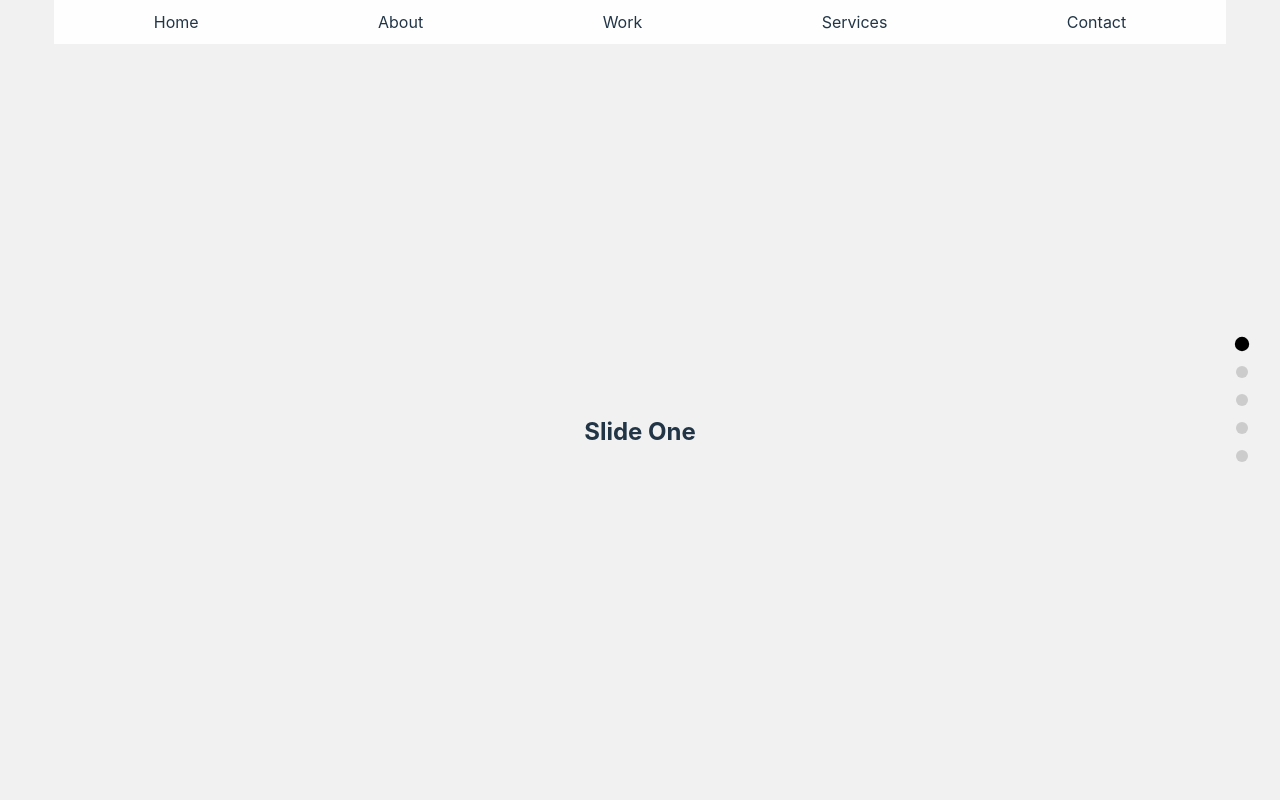
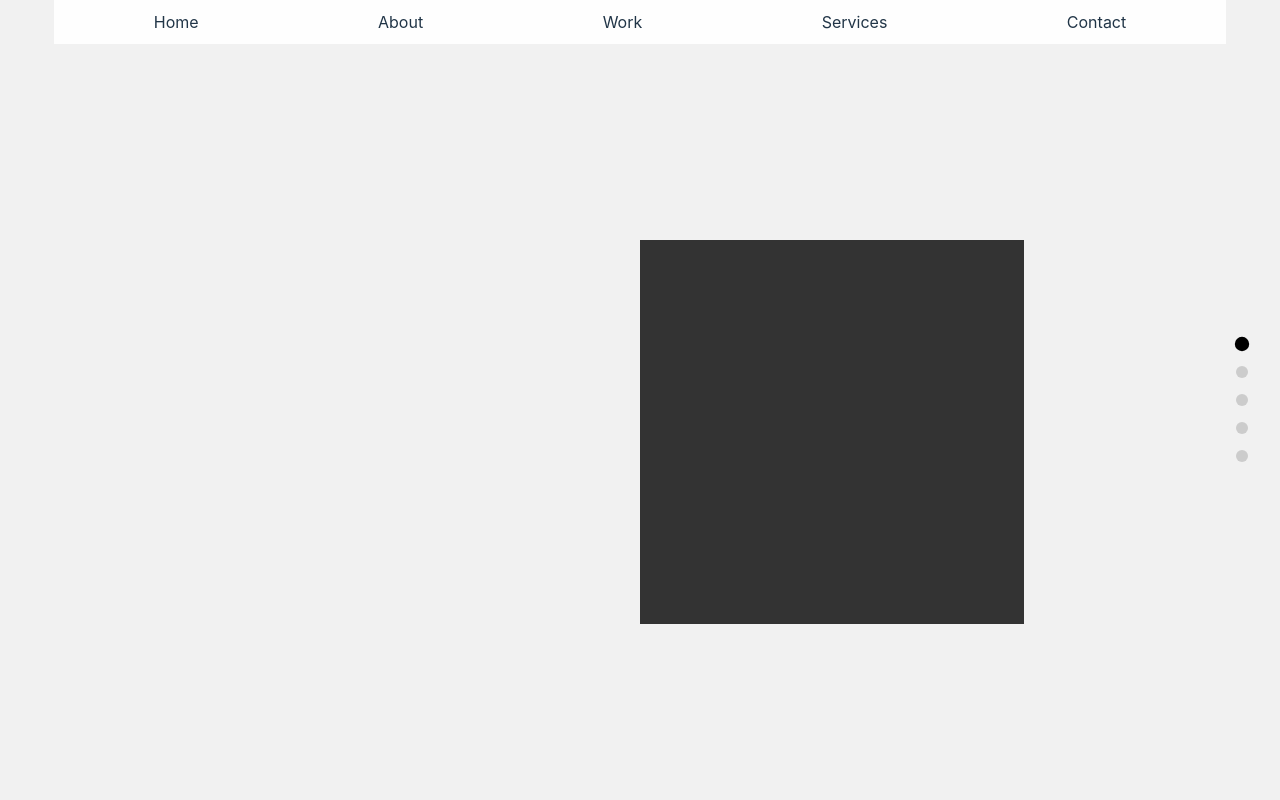
Before and after one commit to circuloponto/slides, a React (Vite) app in the folder slides/: page / in a window 1280 px wide. Shown: the top 800 px of the page. Built offline with nearby package versions, Linux system fonts and the light colour scheme.

Commit message:
square images

```diff
--- a/slides/src/App.css
+++ b/slides/src/App.css
@@ -55,7 +55,7 @@
 
 /* Give each slide a different background color to make it easier to see */
 .slide:nth-child(1) { background: #f1f1f1; }
-.slide:nth-child(2) { background: #e1e1e1; }
+.slide:nth-child(2) { background: transparent; }
 .slide:nth-child(3) { background: #d1d1d1; }
 .slide:nth-child(4) { background: #c1c1c1; }
 .slide:nth-child(5) { background: #b1b1b1; }
@@ -92,3 +92,22 @@
 .main-nav li {
   cursor: pointer;
 }
+
+.square-container {
+  width: 100%;
+  height: 100vh;
+  display: flex;
+  justify-content: flex-start;
+  align-items: center;
+  padding-left: 50%;
+}
+
+.expanding-square {
+  width: 30vw;
+  height: 30vw;
+  background-color: #333;
+}
+
+.expanding-square.about-square {
+  background-color: #a88;  /* Unsaturated reddish color */
+}
--- a/slides/src/App.jsx
+++ b/slides/src/App.jsx
@@ -1,5 +1,6 @@
 import { useState, useEffect } from 'react'
 import Lenis from '@studio-freight/lenis'
+import { SlideContent } from './components/SlideContent'
 import './App.css'
 
 function App() {
@@ -114,7 +115,7 @@ function App() {
               }}
             >
               <div className="slide-content">
-                <h2>{slide.title}</h2>
+                <SlideContent index={index} />
               </div>
             </section>
           )
--- /dev/null
+++ b/slides/src/components/SlideContent.jsx
@@ -0,0 +1,54 @@
+// Base SlideContent component
+export const SlideContent = ({ index }) => {
+  switch(index) {
+    case 0:
+      return <HomeSlide />
+    case 1:
+      return <AboutSlide />
+    case 2:
+      return <WorkSlide />
+    case 3:
+      return <ServicesSlide />
+    case 4:
+      return <ContactSlide />
+    default:
+      return <div>Slide {index}</div>
+  }
+}
+
+const HomeSlide = () => (
+  <div className="home-slide">
+    <div className="square-container">
+      <div className="expanding-square"></div>
+    </div>
+  </div>
+)
+
+const AboutSlide = () => (
+  <div className="about-slide">
+    <div className="square-container">
+      <div className="expanding-square about-square"></div>
+    </div>
+  </div>
+)
+
+const WorkSlide = () => (
+  <div className="work-slide">
+    <h2>Our Work</h2>
+    <p>Check out our projects</p>
+  </div>
+)
+
+const ServicesSlide = () => (
+  <div className="services-slide">
+    <h2>Services</h2>
+    <p>What we can do for you</p>
+  </div>
+)
+
+const ContactSlide = () => (
+  <div className="contact-slide">
+    <h2>Contact</h2>
+    <p>Get in touch with us</p>
+  </div>
+)
```
